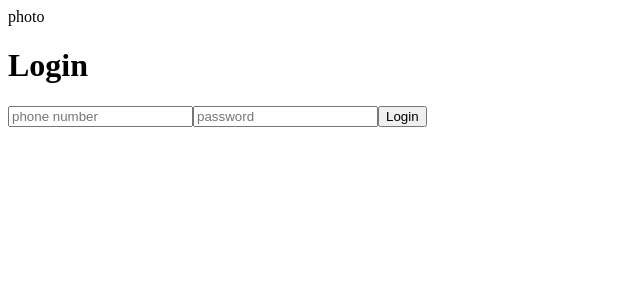
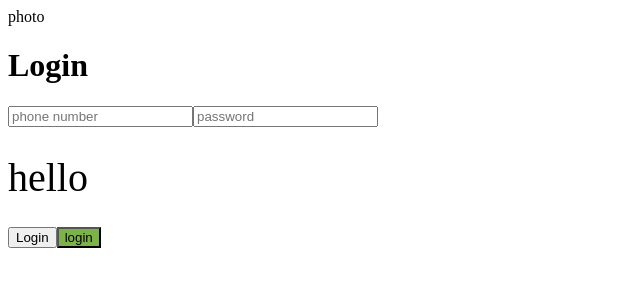
Before and after one commit to apurba-sarkar/eatmeweb, a React (Vite) app in the folder client/: page /login in a window 1280 px wide. Shown: the top 300 px of the page, without its empty margins (0-640 px from the left). Built offline with nearby package versions, Linux system fonts and the light colour scheme.

Commit message:
styled updated

```diff
--- a/client/src/pages/Login.jsx
+++ b/client/src/pages/Login.jsx
@@ -1,3 +1,6 @@
+import { Button } from "../ui/Button";
+import { Headings } from "../ui/Headings";
+
 export default function Login() {
   return (
     <div>
@@ -6,7 +9,9 @@ export default function Login() {
         <h1>Login</h1>
         <input type="text" placeholder="phone number" />
         <input type="password" placeholder="password" />
+        <Headings type="h2">hello</Headings>
         <button>Login</button>
+        <Button type="primary">login</Button>
       </div>
     </div>
   );
--- /dev/null
+++ b/client/src/ui/Button.jsx
@@ -0,0 +1,17 @@
+import styled, { css } from "styled-components";
+import { theme } from "./../styles/theme";
+
+const Button = styled.button`
+  ${(props) =>
+    props.type === "primary" &&
+    css`
+      background-color: ${theme.colors.primary};
+    `}
+  ${(props) =>
+    props.type === "secondary" &&
+    css`
+      background-color: ${theme.colors.secondary};
+    `}
+`;
+
+export { Button };
--- /dev/null
+++ b/client/src/ui/Headings.jsx
@@ -0,0 +1,19 @@
+import styled, { css } from "styled-components";
+import { theme } from "./../styles/theme";
+
+const Headings = styled.h1`
+  ${(props) =>
+    props.type === "h1" &&
+    css`
+      font-size: 3rem;
+      font-weight: 600;
+    `}
+  ${(props) =>
+    props.type === "h2" &&
+    css`
+      font-size: 2.5rem;
+      font-weight: 400;
+    `}
+`;
+
+export { Headings };
```
